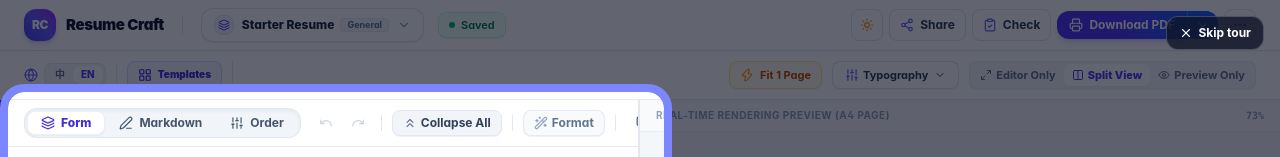
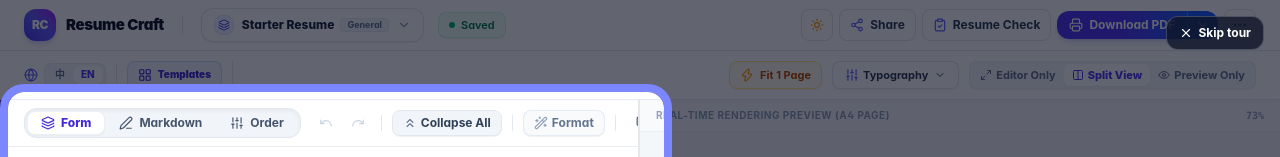
Before and after one commit to kunlong-luo/markdown-resume-builder, a React (Vite) app: page / in a window 1280 px wide. Shown: the top 157 px of the page. Built offline with nearby package versions, Linux system fonts and the light colour scheme.

Commit message:
ux: align resume check entry labels

```diff
--- a/src/components/layout/Header.tsx
+++ b/src/components/layout/Header.tsx
@@ -293,7 +293,14 @@ export function Header({
             </button>
           </Tooltip>
 
-          <Tooltip content={isEn ? 'ATS resume check' : 'ATS 简历检查'} side="bottom">
+          <Tooltip
+            content={
+              isEn
+                ? 'Check structure, wording, and ATS readability'
+                : '检查简历结构、表达和 ATS 可读性'
+            }
+            side="bottom"
+          >
             <button
               type="button"
               onClick={() => setIsCheckerOpen(!isCheckerOpen)}
@@ -304,7 +311,7 @@ export function Header({
               }`}
             >
               <ClipboardCheck className="w-3.5 h-3.5 text-indigo-500" />
-              <span>{isEn ? 'Check' : '检查'}</span>
+              <span>{isEn ? 'Resume Check' : '简历检查'}</span>
             </button>
           </Tooltip>
 
@@ -358,7 +365,7 @@ export function Header({
                 className="flex items-center gap-2.5 p-3 rounded-xl bg-slate-50 dark:bg-slate-800/70 text-slate-800 dark:text-slate-200 text-xs font-bold transition-all active:scale-95"
               >
                 <ClipboardCheck className="w-4 h-4 text-indigo-500" />
-                <span>{isEn ? 'Check' : '简历检查'}</span>
+                <span>{isEn ? 'Resume Check' : '简历检查'}</span>
               </button>
 
               <button
```
